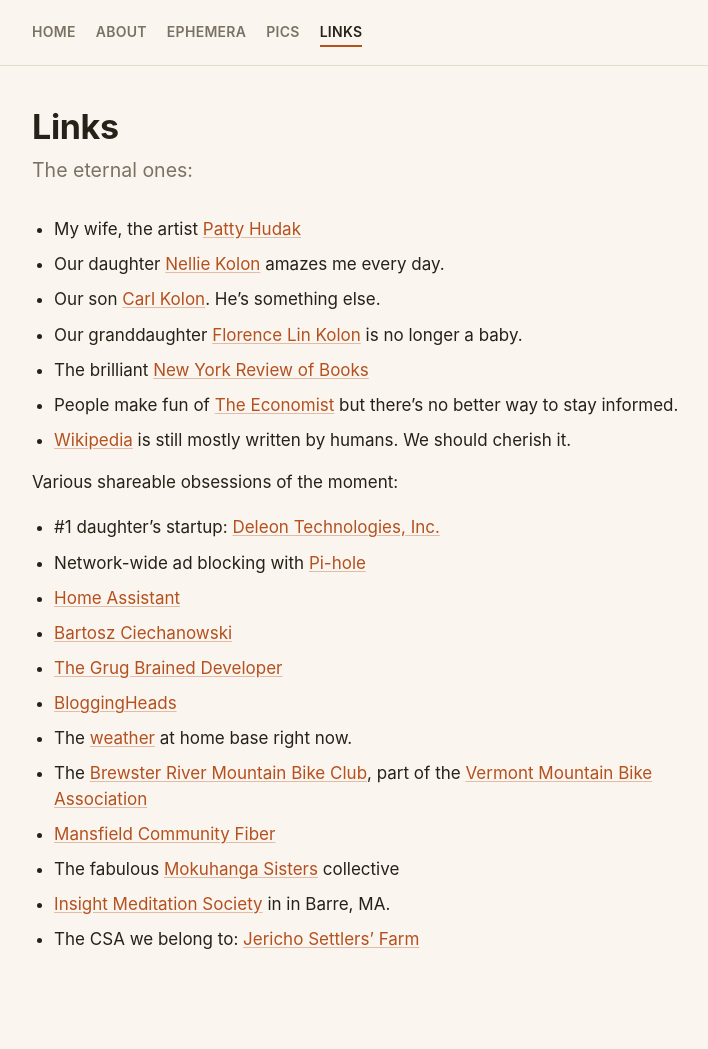
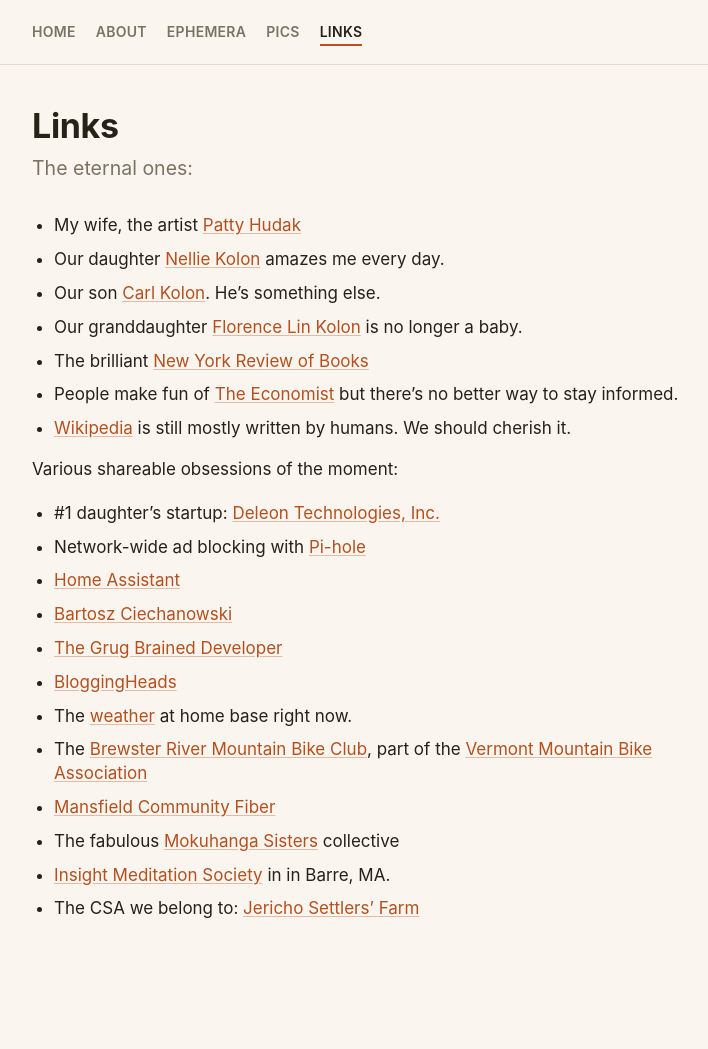
Before and after one commit to mkolon/mattkolon.com, a Jekyll site: the page built from links.md, in a window 1280 px wide. Shown: the whole page, without its empty margins (282-990 px from the left). Built offline with Jekyll 4.4.1, drawn with Linux system fonts in a browser that asks for light colours; after the commit the page ends 1018 px from its top, so only the background shows below that.

Commit message:
Tighten body line-height further (1.48 -> 1.4)

```diff
--- a/_sass/main.scss
+++ b/_sass/main.scss
@@ -47,7 +47,7 @@ body {
   color: var(--fg);
   font-family: -apple-system, BlinkMacSystemFont, "Segoe UI", Helvetica, Arial, sans-serif;
   font-size: 17px;
-  line-height: 1.48;
+  line-height: 1.4;
 }
 
 img, svg {
```
